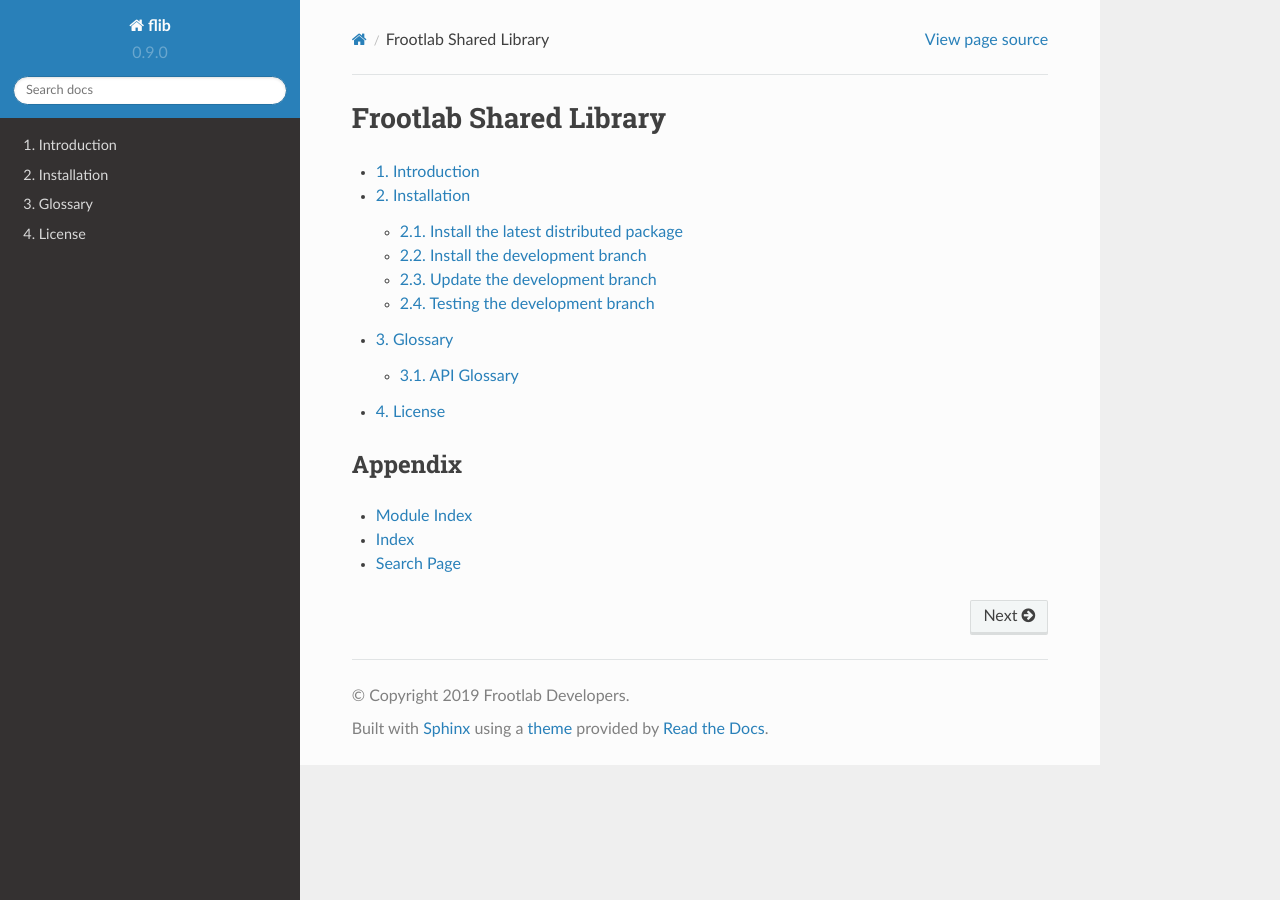
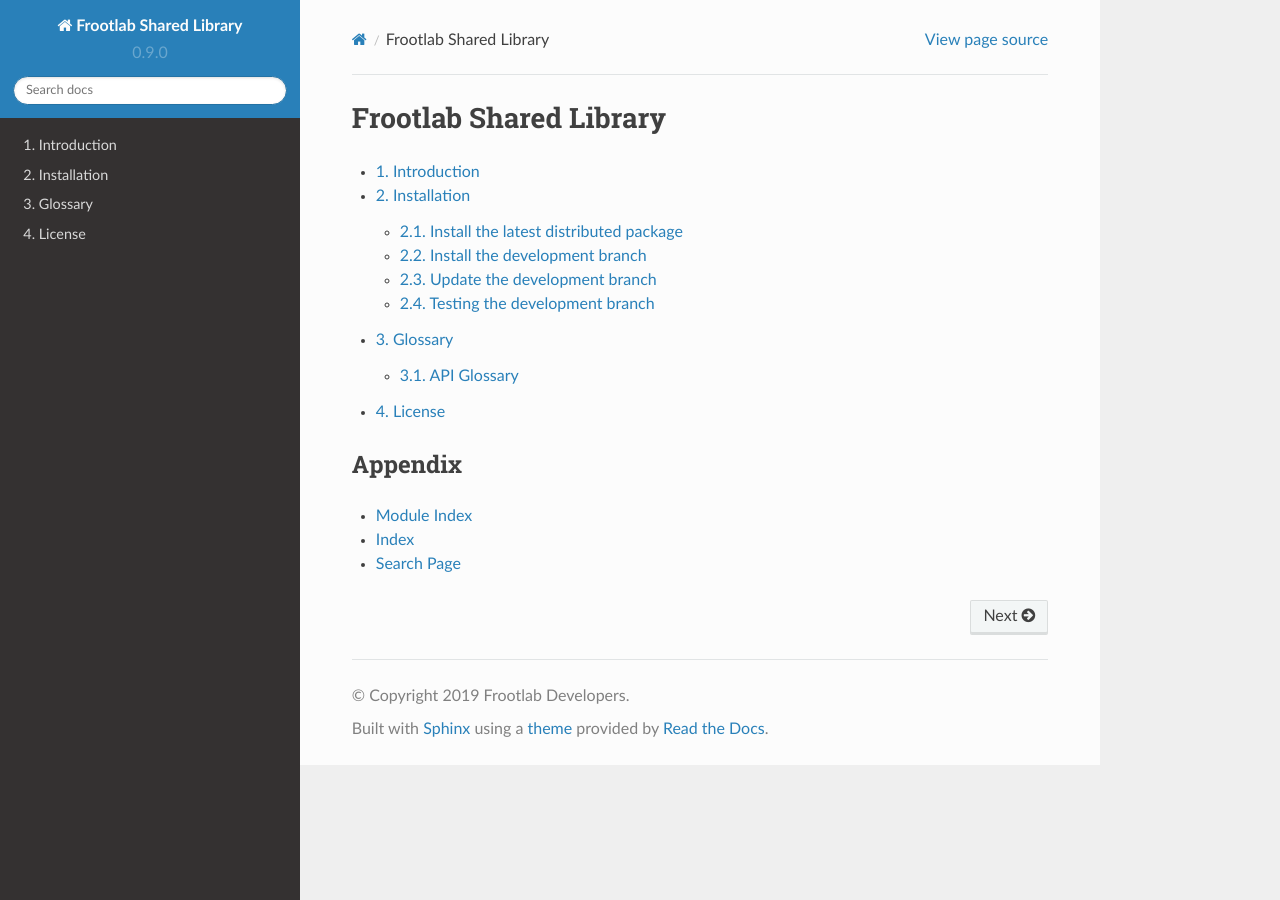
Before and after one commit to fd0livar/hup, a Sphinx documentation site: the page built from docs/index.rst, in a window 1280 px wide. Built offline with Sphinx 7.4.7 and the Read the Docs theme 2.0.0, drawn with Linux system fonts in a browser that asks for light colours; pages that are not in the unit, such as notebooks, are missing from menus; some of the changed lines change nothing that is shown.

Commit message:
fixes #9

```diff
--- a/docs/conf.py
+++ b/docs/conf.py
@@ -33,14 +33,17 @@
 import pathlib
 import re
 
+# Module Variables
+project = 'Frootlab Shared Library'
+package = 'flib'
+
 # Parse top level module for attributes
-text = pathlib.Path('../flib/__init__.py').read_text()
+text = pathlib.Path(f'../{package}/__init__.py').read_text()
 pattern = r"^[ ]*__([^\d\W]\w*)__[ ]*=[ ]*['\"]([^'\"]*)['\"]"
 matches = re.finditer(pattern, text, re.M)
 pkg = {str(m.group(1)): str(m.group(2)) for m in matches}
 
 # Define module variables used by Sphinx
-project = 'flib'
 copyright = pkg['copyright']
 author = pkg['author']
 version = pkg['version']
@@ -56,10 +59,10 @@
 
 def run_apidoc(_) -> None:
     from sphinx.apidoc import main
-    sys.path.append(os.path.join(os.path.dirname(__file__), '..', 'flib'))
+    sys.path.append(os.path.join(os.path.dirname(__file__), '..', package))
     cur_dir = os.path.abspath(os.path.dirname(__file__))
     out_dir = os.path.join(cur_dir, 'api')
-    pkg_dir = os.path.join(cur_dir, '..', 'flib')
+    pkg_dir = os.path.join(cur_dir, '..', package)
     main(['', '-o', out_dir, pkg_dir, '--separate'])
 
 def setup(app) -> None:
@@ -143,7 +146,7 @@
 # -- Options for HTMLHelp output ---------------------------------------------
 
 # Output file base name for HTML help builder.
-htmlhelp_basename = 'flibdoc'
+htmlhelp_basename = f'{package}doc'
 
 # -- Options for LaTeX output ------------------------------------------------
 
@@ -169,26 +172,24 @@
 # (source start file, target name, title,
 #  author, documentclass [howto, manual, or own class]).
 latex_documents = [
-    (master_doc, 'flib.tex', 'Frootlab Shared Library',
-     'Patrick Michl', 'manual'),
+    (master_doc, f'{package}.tex', project, 'Patrick Michl', 'manual'),
 ]
 
 # One entry per manual page. List of tuples
 # (source start file, name, description, authors, manual section).
 man_pages = [
-    (master_doc, 'flib-', 'Frootlab Shared Library', [author], 1)
+    (master_doc, f'{package}-', project, [author], 1)
 ]
 
 # Grouping the document tree into Texinfo files. List of tuples
 # (source start file, target name, title, author,
 #  dir menu entry, description, category)
 texinfo_documents = [
-    (master_doc, 'flib', 'Frootlab Shared Library',
-     author, 'flib', 'Frootlab Shared Library', 'Miscellaneous'),
+    (master_doc, package, project, author, package, project, 'Miscellaneous'),
 ]
 
 # Bibliographic Dublin Core info.
-epub_title = package.__name__
+epub_title = project
 
 # The unique identifier of the text. This can be a ISBN number or the project
 # homepage.
```
